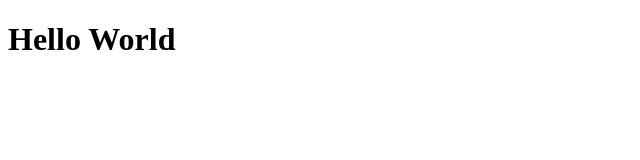
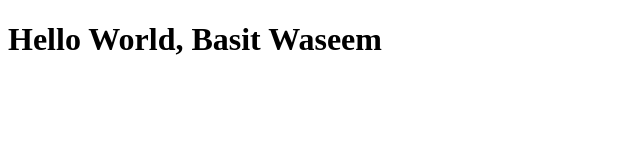
Before and after one commit to basitwaseem/Bootcamp2020, a website: page index.html in a window 1280 px wide. Shown: the whole page, without its empty margins (0-640 px from the left). Drawn offline with Linux system fonts and the light colour scheme.

Commit message:
update index.html
update index.html file

```diff
--- a/index.html
+++ b/index.html
@@ -6,6 +6,6 @@
     <title>Bootcamp2020</title>
 </head>
 <body>
-    <h1>Hello World</h1>
+    <h1>Hello World, Basit Waseem</h1>
 </body>
 </html>
```
